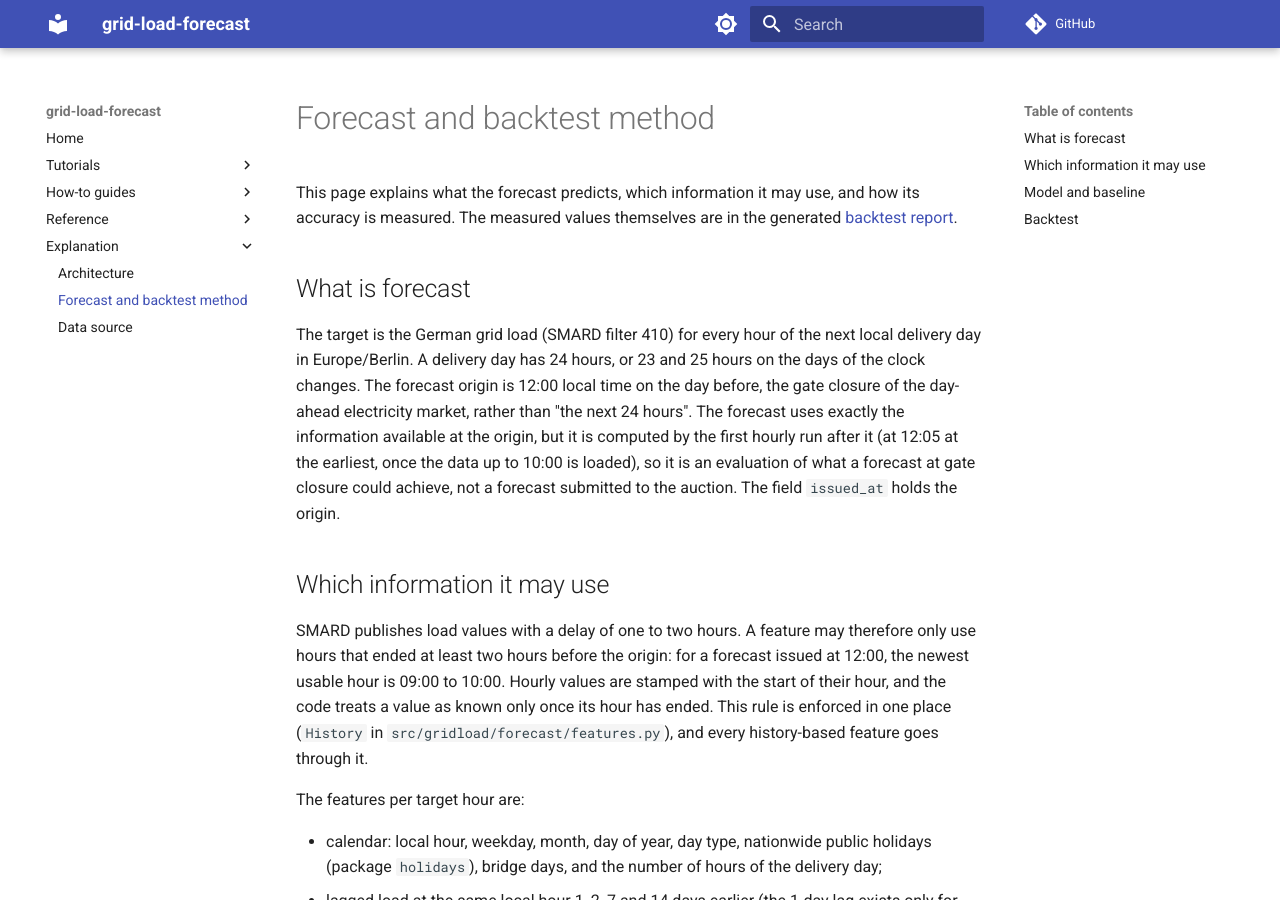
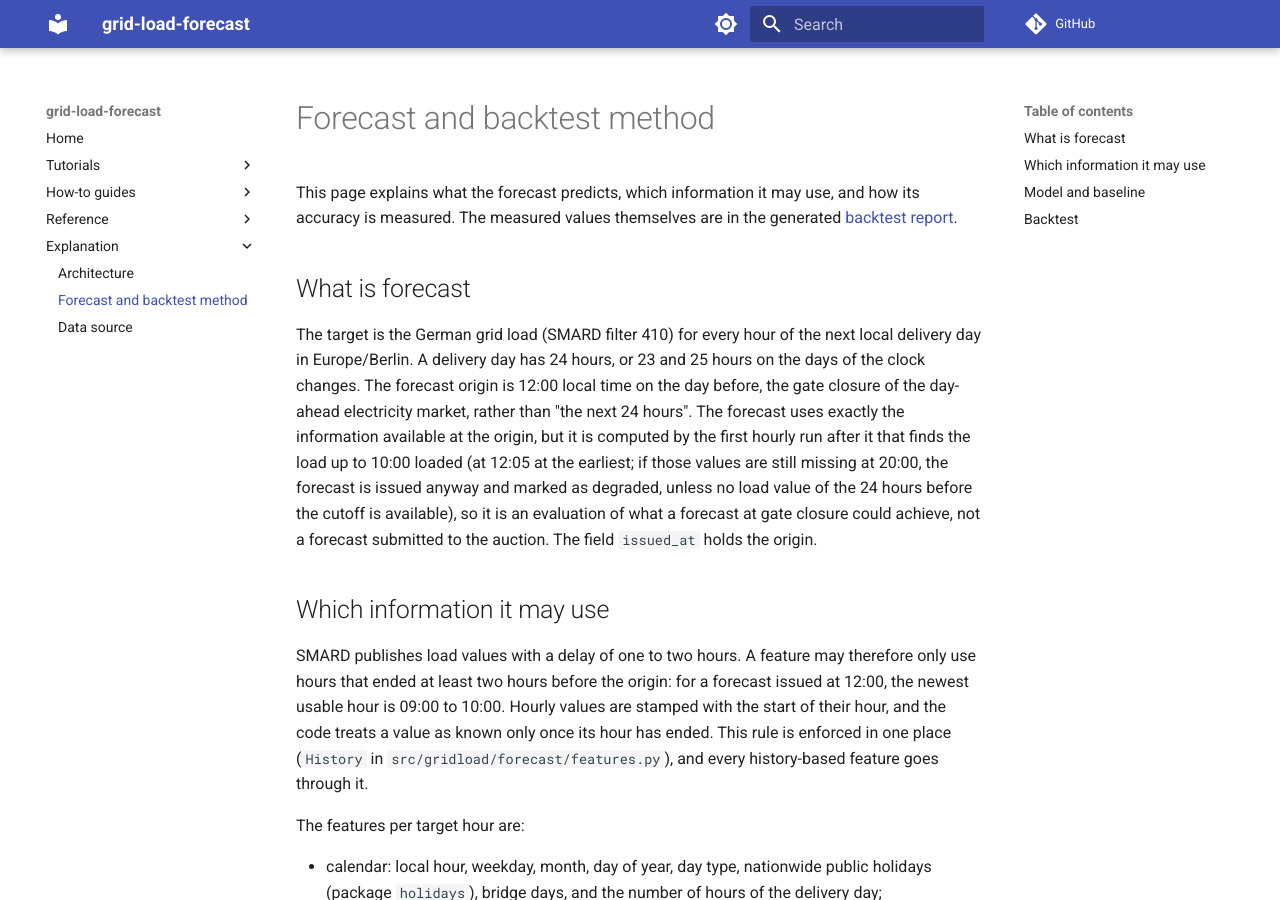
Before and after one commit to deka641/grid-load-forecast, an MkDocs documentation site: the page built from docs/explanation/forecast.md, in a window 1280 px wide and 900 px high. Built offline with MkDocs 1.6.1 and Material for MkDocs 9.7.7, drawn with Linux system fonts in a browser that asks for light colours; comment, search, counter and statistics services are not loaded.

Commit message:
Describe when the forecast is issued and when it is marked degraded

```diff
--- a/docs/explanation/forecast.md
+++ b/docs/explanation/forecast.md
@@ -4,7 +4,7 @@ This page explains what the forecast predicts, which information it may use, and
 
 ## What is forecast
 
-The target is the German grid load (SMARD filter 410) for every hour of the next local delivery day in Europe/Berlin. A delivery day has 24 hours, or 23 and 25 hours on the days of the clock changes. The forecast origin is 12:00 local time on the day before, the gate closure of the day-ahead electricity market, rather than "the next 24 hours". The forecast uses exactly the information available at the origin, but it is computed by the first hourly run after it (at 12:05 at the earliest, once the data up to 10:00 is loaded), so it is an evaluation of what a forecast at gate closure could achieve, not a forecast submitted to the auction. The field `issued_at` holds the origin.
+The target is the German grid load (SMARD filter 410) for every hour of the next local delivery day in Europe/Berlin. A delivery day has 24 hours, or 23 and 25 hours on the days of the clock changes. The forecast origin is 12:00 local time on the day before, the gate closure of the day-ahead electricity market, rather than "the next 24 hours". The forecast uses exactly the information available at the origin, but it is computed by the first hourly run after it that finds the load up to 10:00 loaded (at 12:05 at the earliest; if those values are still missing at 20:00, the forecast is issued anyway and marked as degraded, unless no load value of the 24 hours before the cutoff is available), so it is an evaluation of what a forecast at gate closure could achieve, not a forecast submitted to the auction. The field `issued_at` holds the origin.
 
 ## Which information it may use
 
```
Also changed, not shown: README.md (+1 -1 lines).
